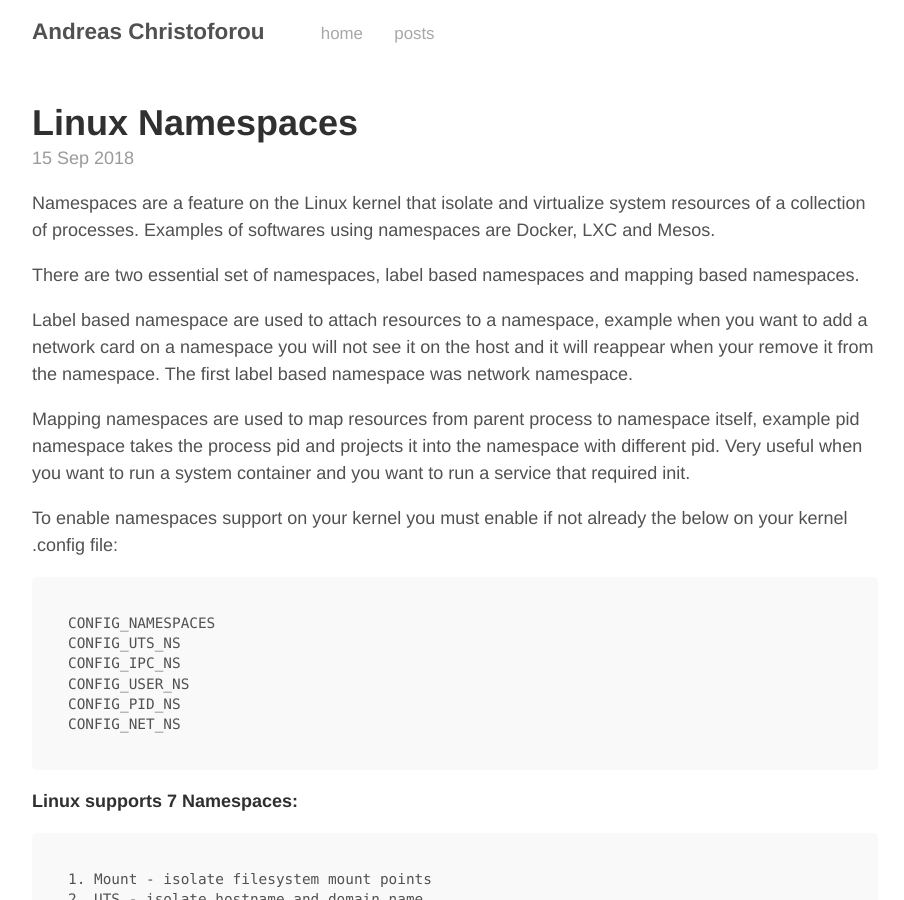
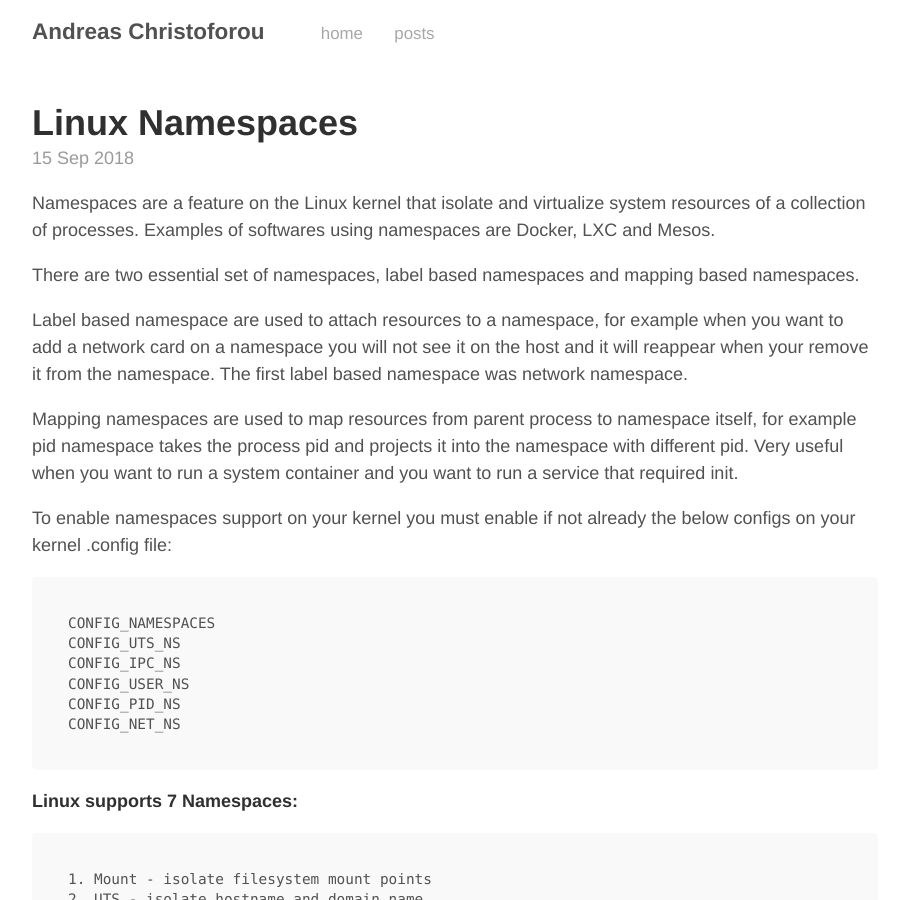
Before and after one commit to ChAndreas/chandreas.github.io, a Jekyll site: the page built from _posts/2018-01-15-namespaces.md, in a window 1280 px wide and 900 px high. Shown: the whole window, without its empty margins (185-1089 px from the left). Built offline with Jekyll 4.4.1, drawn with Linux system fonts in a browser that asks for light colours.

Commit message:
Adding namespaces

```diff
--- a/_posts/2018-01-15-namespaces.md
+++ b/_posts/2018-01-15-namespaces.md
@@ -9,11 +9,11 @@ Examples of softwares using namespaces are Docker, LXC and Mesos.
 
 There are two essential set of namespaces, label based namespaces and mapping based namespaces.
 
-Label based namespace are used to attach resources to a namespace, example when you want to add a network card on a namespace you will not see it on the host and it will reappear when your remove it from the namespace. The first label based namespace was network namespace.
+Label based namespace are used to attach resources to a namespace, for example when you want to add a network card on a namespace you will not see it on the host and it will reappear when your remove it from the namespace. The first label based namespace was network namespace.
 
-Mapping namespaces are used to map resources from parent process to namespace itself, example pid namespace takes the process pid and projects it into the namespace with different pid. Very useful when you want to run a system container and you want to run a service that required init.
+Mapping namespaces are used to map resources from parent process to namespace itself, for example pid namespace takes the process pid and projects it into the namespace with different pid. Very useful when you want to run a system container and you want to run a service that required init.
 
-To enable namespaces support on your kernel you must enable if not already the below on your kernel .config file:
+To enable namespaces support on your kernel you must enable if not already the below configs on your kernel .config file:
 
     CONFIG_NAMESPACES
     CONFIG_UTS_NS
@@ -245,9 +245,9 @@ int child_main(void* arg)
 {
     char *child[] = {
                     "/bin/bash",
-	                "-c",
-		            "id",
-		            NULL,
+	            "-c",
+		    "id",
+		    NULL,
                     };
     execvp(child[0], child);
     return 0;
```
